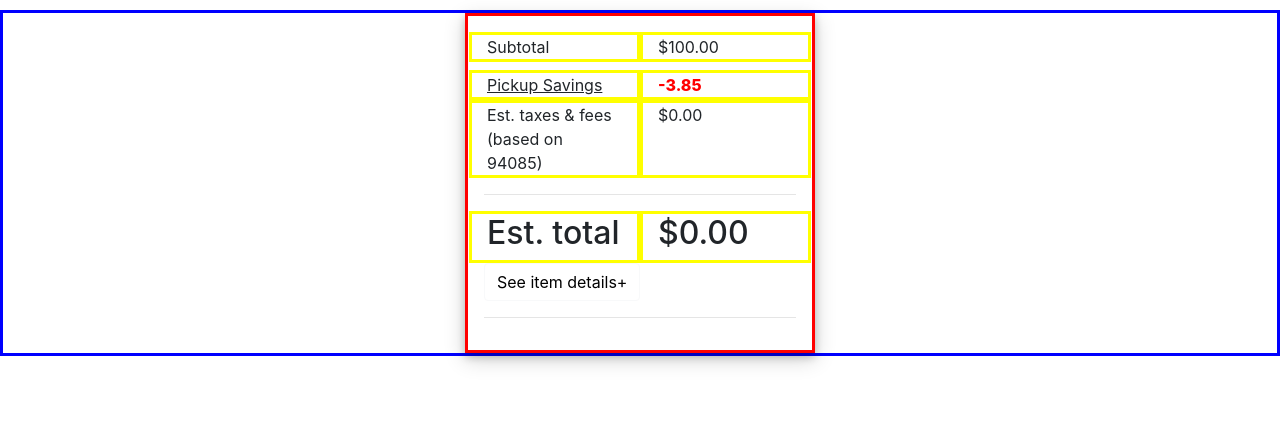
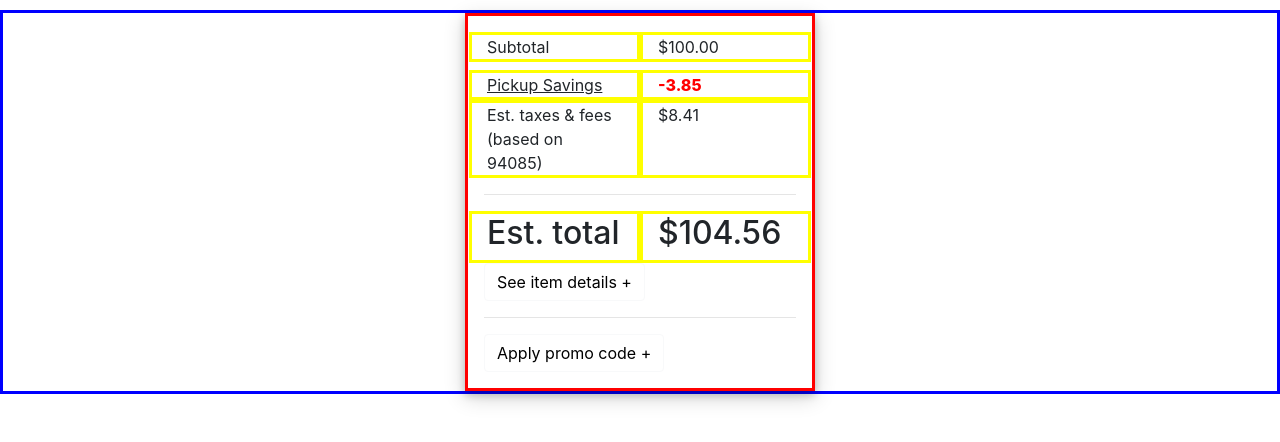
Before and after one commit to SlawomirGawron/shopping-cart, a React (Create React App) app: page / in a window 1280 px wide. Shown: the top 442 px of the page. Built offline with nearby package versions, Linux system fonts and the light colour scheme.

Commit message:
Promo code and start of redux.

```diff
--- a/src/components/ItemDetails/ItemDetails.js
+++ b/src/components/ItemDetails/ItemDetails.js
@@ -20,8 +20,8 @@ function ItemDetails(props) {
                 variant="outline-light"
                 onClick={() => setOpen(!open)}
             >
-                {open === false ? "See": "Hide"} item details
-                {open === false ? "+": "-"}
+                {(open === false) ? "See": "Hide"} item details
+                {(open === false) ? " +": " -"}
             </Button>
             <Collapse in={open}>
                 <div>
--- a/src/components/ItemDetails/ItemDetails.scss
+++ b/src/components/ItemDetails/ItemDetails.scss
@@ -1,8 +1,3 @@
-.item-details-column {
-  border-style: solid;
-  border-color: yellow;
-}
-
 .item-details-button {
   color: black;
 }
--- a/src/components/MainPage/MainPage.js
+++ b/src/components/MainPage/MainPage.js
@@ -1,4 +1,4 @@
-import React, { useState } from 'react';
+import React, { useState, useEffect } from 'react';
 import Container from 'react-bootstrap/Container';
 import './MainPage.scss';
 import SubTotal from '../SubTotal/SubTotal';
@@ -6,6 +6,10 @@ import PickupSavings from '../PickupSavings/PickupSavings';
 import TaxesFees from "../TaxesFees/TaxesFees";
 import EstimatedTotal from "../EstimatedTotal/EstimatedTotal";
 import ItemDetails from "../ItemDetails/ItemDetails";
+import PromoCode from "../PromoCode/PromoCode";
+
+// Fix sales tax and area code.***********************************************************
+
 
 function MainPage(props) {
     // States
@@ -13,6 +17,17 @@ function MainPage(props) {
     const [pickupSavings, setPickupSavings] = useState(-3.85);
     const [taxes, setTaxes] = useState(0);
     const [estimatedTotal, setEstimatedTotal] = useState(0);
+    const [disablePromoButton, setDisablePromoButton] = useState(false);
+
+    function giveDiscountHandler() {
+
+    }
+
+    useEffect( () => {
+        setTaxes((total + pickupSavings) * 0.0875)
+        setEstimatedTotal(total + pickupSavings + taxes)
+
+    });
 
     return (
         <div className="main-page-grid">
@@ -24,6 +39,9 @@ function MainPage(props) {
                 <EstimatedTotal total={estimatedTotal.toFixed(2)}/>
                 <ItemDetails price={estimatedTotal.toFixed(2)}/>
                 <hr/>
+                <PromoCode promoCode={0}
+                           isDisabled={disablePromoButton}
+                           giveDiscount={() => giveDiscountHandler()}/>
 
             </Container>
         </div>
--- /dev/null
+++ b/src/components/PromoCode/PromoCode.js
@@ -0,0 +1,71 @@
+import React, { useState } from 'react';
+import PropTypes from 'prop-types';
+import Row from 'react-bootstrap/Row';
+import Col from 'react-bootstrap/Col';
+import Collapse from 'react-bootstrap/Collapse';
+import Button from 'react-bootstrap/Button';
+import Card from 'react-bootstrap/Card';
+import Form from 'react-bootstrap/Form';
+import FormControl from 'react-bootstrap/FormControl'
+import './PromoCode.scss';
+
+function PromoCode(props) {
+    // States
+    const [open, setOpen] = useState(false);
+    const [value, setValue] = useState("");
+
+    function handleChange() {
+        return (<h1>ssssssss</h1>);
+    }
+
+    return (
+        <div className="promo-code-row">
+            <Button
+                className="promo-code-button"
+                variant="outline-light"
+                onClick={() => setOpen(!open)}
+            >
+                {(open === false) ? "Apply ": "Hide "} promo code
+                {(open === false) ? " +": " -"}
+            </Button>
+            <Collapse in={open}>
+                <div>
+                    <Card>
+                        <Row className="promo-code-grid">
+                            <Col md={12}>
+                                <Form>
+                                    <Form.Group controlId="formInlineName">
+                                        <Form.Label>Promo Code</Form.Label>
+                                        <FormControl
+                                            type="text"
+                                            placeholder="Enter promo code"
+                                            value={props.promoCode}
+                                            onChange={handleChange}
+                                        />
+                                    </Form.Group>
+                                    <Button
+                                        block
+                                        variant="success"
+                                        className="btn-success"
+                                        disabled={props.isDisabled}
+                                        onClick={props.giveDiscount}
+                                    >
+                                        Apply
+                                    </Button>
+                                </Form>
+                            </Col>
+                        </Row>
+                    </Card>
+                </div>
+            </Collapse>
+        </div>
+    );
+}
+
+PromoCode.propTypes = {
+    promoCode: PropTypes.number.isRequired,
+    isDisabled: PropTypes.bool.isRequired,
+    giveDiscount: PropTypes.number.isRequired,
+};
+
+export default PromoCode;
--- /dev/null
+++ b/src/components/PromoCode/PromoCode.scss
@@ -0,0 +1,3 @@
+.promo-code-button {
+  color: black;
+}
```
